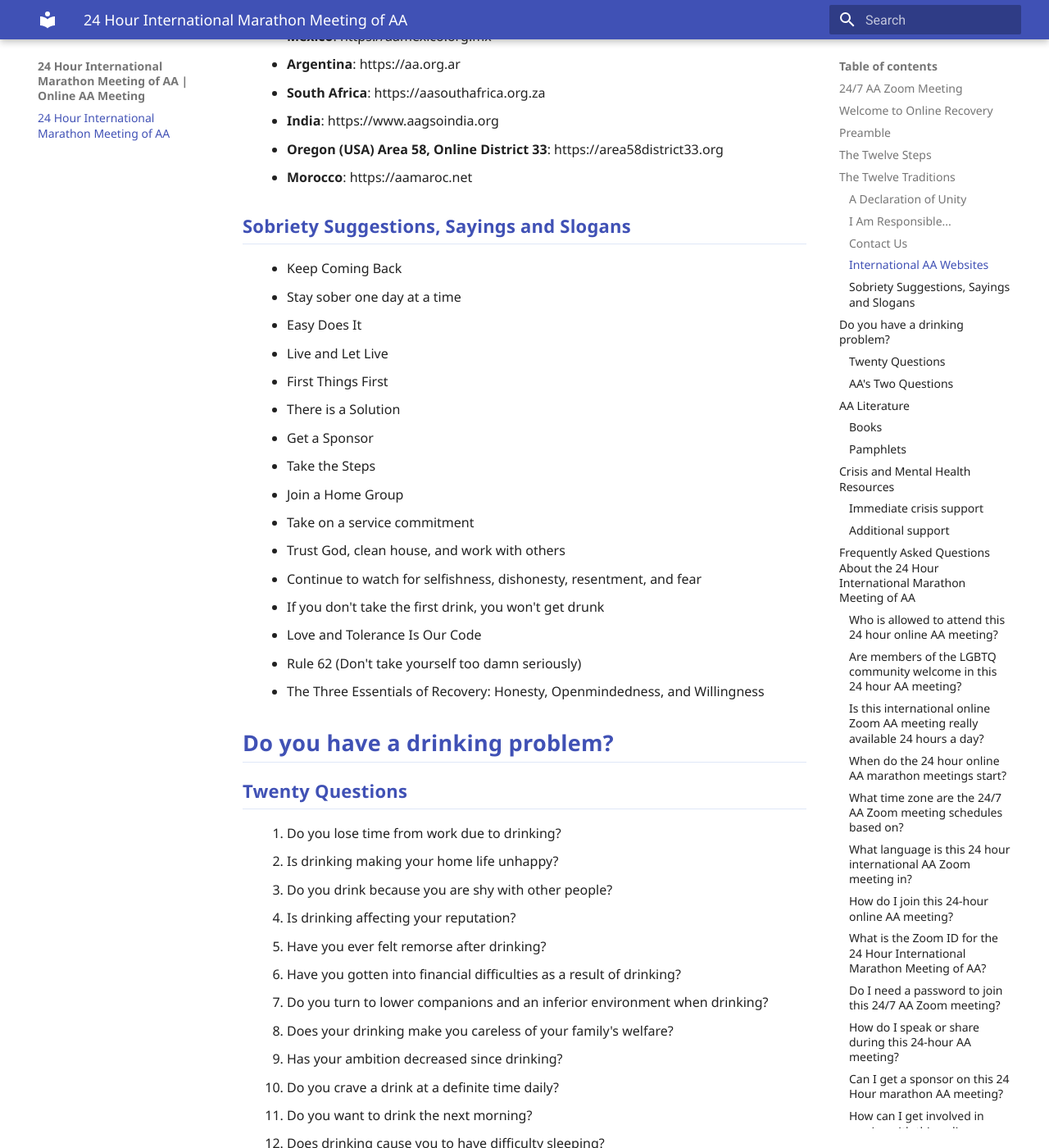
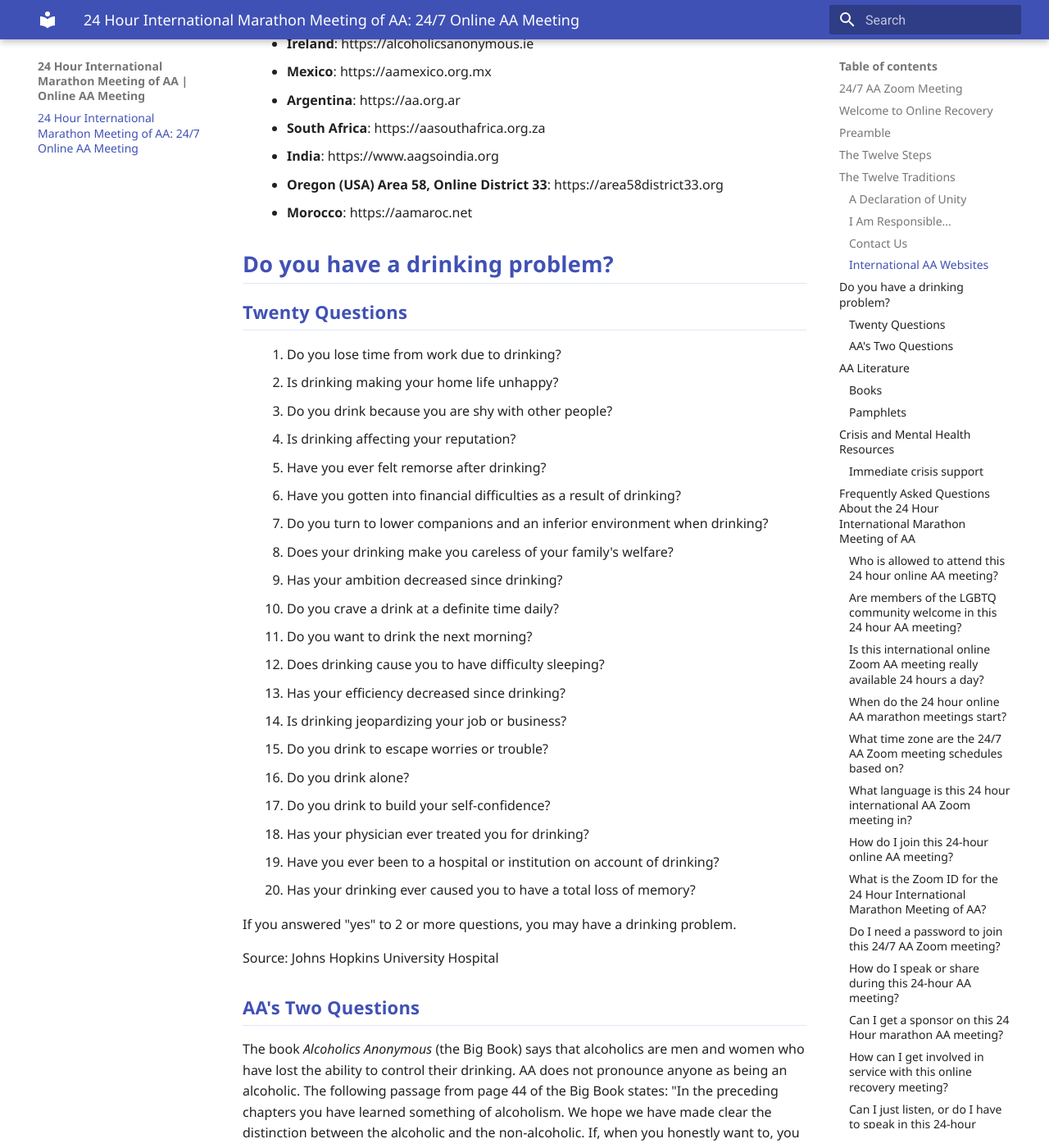
Before and after one commit to meetings03/24hourmeeting, an MkDocs documentation site: the page built from docs/index.md, in a window 1280 px wide and 1400 px high, scrolled down 5681 px. Shown: the whole window at 82% size. Built offline with MkDocs 1.6.1 and Material for MkDocs 9.7.7, drawn with Linux system fonts in a browser that asks for light colours; some of the changed text lies outside the part shown.

Commit message:
Publish SEO and resource updates

```diff
--- a/docs/index.md
+++ b/docs/index.md
@@ -1,6 +1,4 @@
-# 24 Hour International Marathon Meeting of AA
-
-*24/7 Online AA Meeting*
+# 24 Hour International Marathon Meeting of AA: 24/7 Online AA Meeting
 
 <div class="logo-area" aria-label="Logo placeholder" style="margin-bottom: 1rem;">
   <img src="images/sobrietyneversleeps_Logo.jpg" alt="24 Hour International Marathon Meeting of AA logo" class="hero-logo" width="100%" />
@@ -13,8 +11,8 @@
 <div class="hero-card">
   <div class="logo-area" aria-label="Logo placeholder">
     <img src="images/Logo_247_7.30.2026.jpg" alt="Help 24/7 online meeting logo" class="hero-logo" width="100%" />
-    <h3>International Online AA Zoom Meeting</h3>
   </div>
+  <h3>International Online AA Zoom Meeting</h3>
   <p class="hero-copy">The 24 Hour International Marathon Meeting of AA is a continuous online Alcoholics Anonymous meeting available worldwide around the clock. A fresh meeting with a new AA topic begins at the top of each hour. We are an open meeting, and anyone with a desire to stop drinking is welcome to participate. Join anytime using Zoom Meeting ID <strong>292 371 2604</strong>. No password is needed.</p>
   <p class="hero-copy">Our online meeting has been running nonstop since April 20, 2020. It began at the start of the COVID-19 pandemic when two newcomers from New Zealand with cell phones realized they needed fellowship with other alcoholics to stay sober. The 24 Hour International Marathon Meeting has carried AA’s message of hope and recovery around the world ever since.</p>
   <div class="triangle-logo-wrap">
@@ -108,25 +106,6 @@
   <li><strong>Morocco</strong>: https://aamaroc.net</li>
 </ul>
 
-### Sobriety Suggestions, Sayings and Slogans
-
-- Keep Coming Back
-- Stay sober one day at a time
-- Easy Does It
-- Live and Let Live
-- First Things First
-- There is a Solution
-- Get a Sponsor
-- Take the Steps
-- Join a Home Group
-- Take on a service commitment
-- Trust God, clean house, and work with others
-- Continue to watch for selfishness, dishonesty, resentment, and fear
-- If you don't take the first drink, you won't get drunk
-- Love and Tolerance Is Our Code
-- Rule 62 (Don't take yourself too damn seriously)
-- The Three Essentials of Recovery: Honesty, Openmindedness, and Willingness
-
 ## Do you have a drinking problem?
 
 ### Twenty Questions
@@ -196,12 +175,6 @@
 - SAMHSA National Helpline (U.S.) — 1-800-662-HELP (4357) for treatment referrals and mental health or substance use support
 - Befrienders Worldwide — global directory of crisis support services: [befrienders.org](https://www.befrienders.org)
 
-### Additional support
-
-- Call 911 in the U.S. or your local emergency number if there is immediate danger or a medical emergency.
-- Contact a local crisis center, community mental health clinic, urgent care center, or a trusted healthcare professional.
-- Reach out to a trusted friend, family member, sponsor, or support person.
-- If you are unsafe, leave the area, move to a public place, and seek help from emergency services or a nearby professional support resource.
 
 ## Frequently Asked Questions About the 24 Hour International Marathon Meeting of AA
 
@@ -364,7 +337,6 @@
 ## Topics for Online AA Meetings
 
 
-
 ###  Principles Discussed at 24-Hour Online AA Meetings
 
 - Acceptance
@@ -388,7 +360,7 @@
 - Facing fear
 - Handling resentment
 
-### Typical 24/7 Online AA Meeting Themes
+### Typical 24/7 Online AA Meeting Topics
 
 - What is alcoholism?
 - The AA Twelve-Step program of recovery
@@ -405,7 +377,6 @@
 - Spiritual awakening
 - Helping the newcomer
 - Responsibility Declaration
-
 
 
 ### Newcomer-Friendly Topics for 24-Hour Online AA Meetings
```
